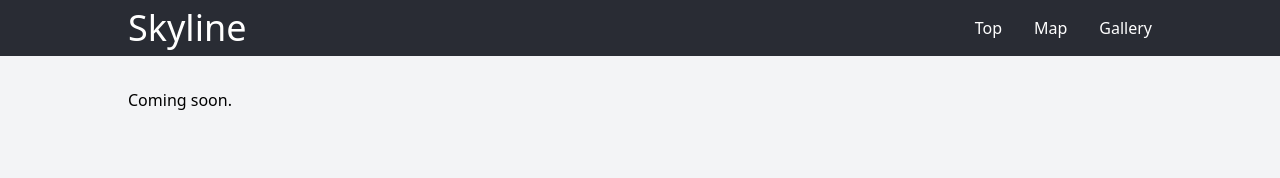
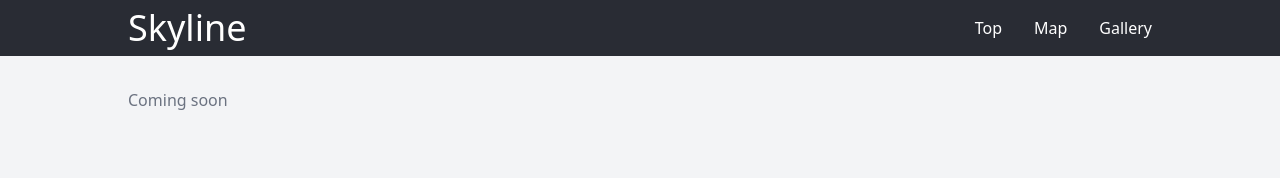
Before and after one commit to FNYukii/Skyline, a Next.js app: page /gallery in a window 1280 px wide. Shown: the top 178 px of the page. Built offline with nearby package versions, Linux system fonts and the light colour scheme.

Commit message:
feat: 文字色調整

```diff
--- a/src/app/gallery/page.tsx
+++ b/src/app/gallery/page.tsx
@@ -9,7 +9,7 @@ export default function Page() {
 	return (
 
 		<div>
-			<p className='mt-8'>Coming soon.</p>
+			<p className='mt-8 text-gray-500'>Coming soon</p>
 		</div>
 	)
 }
--- a/src/app/map/page.tsx
+++ b/src/app/map/page.tsx
@@ -9,7 +9,7 @@ export default function Page() {
 	return (
 
 		<div>
-			<p className='mt-8'>Coming soon.</p>
+			<p className='mt-8 text-gray-500'>Coming soon</p>
 		</div>
 	)
 }
```
